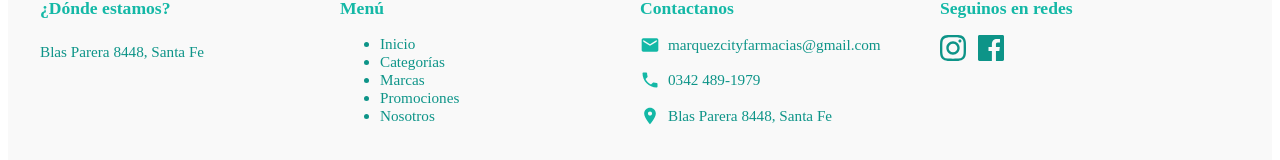
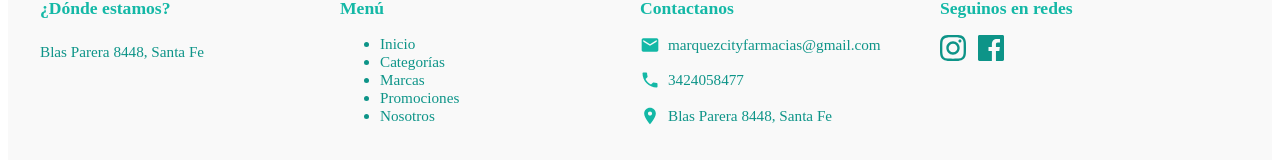
Before and after one commit to SoftDevDigital/farmacia-marquez-frontend, a Next.js app: page / in a window 1280 px wide. Shown: the part 619-779 px from the top of the page. Built offline with nearby package versions, Linux system fonts and the light colour scheme; no server answers.

Commit message:
cambio de numero

```diff
--- a/src/components/Footer.tsx
+++ b/src/components/Footer.tsx
@@ -44,7 +44,7 @@ const Footer = () => {
             <svg fill="currentColor" viewBox="0 0 24 24">
               <path d="M6.62 10.79c1.44 2.83 3.76 5.14 6.59 6.59l2.2-2.2c.27-.27.67-.36 1.02-.24 1.12.37 2.33.57 3.57.57.55 0 1 .45 1 1V20c0 .55-.45 1-1 1-9.39 0-17-7.61-17-17 0-.55.45-1 1-1h3.5c.55 0 1 .45 1 1 0 1.25.2 2.45.57 3.57.11.35.03.74-.24 1.02l-2.2 2.2z" />
             </svg>
-            0342 489-1979
+            3424058477
           </p>
           <p className="contact-info">
             <svg fill="currentColor" viewBox="0 0 24 24">
```
